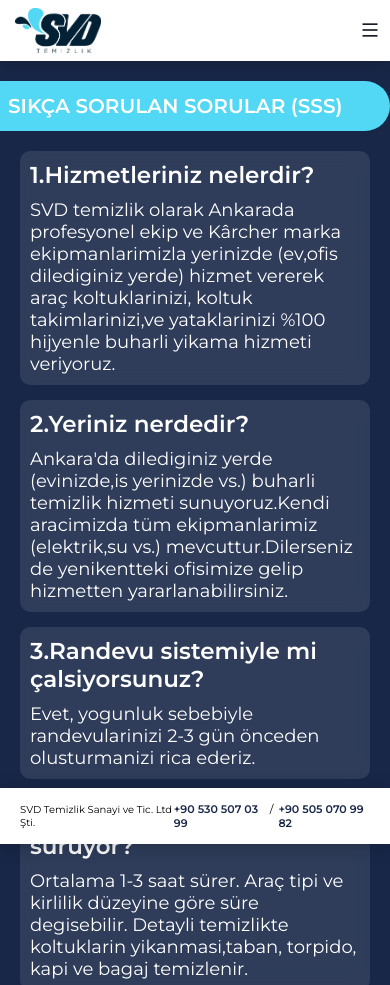
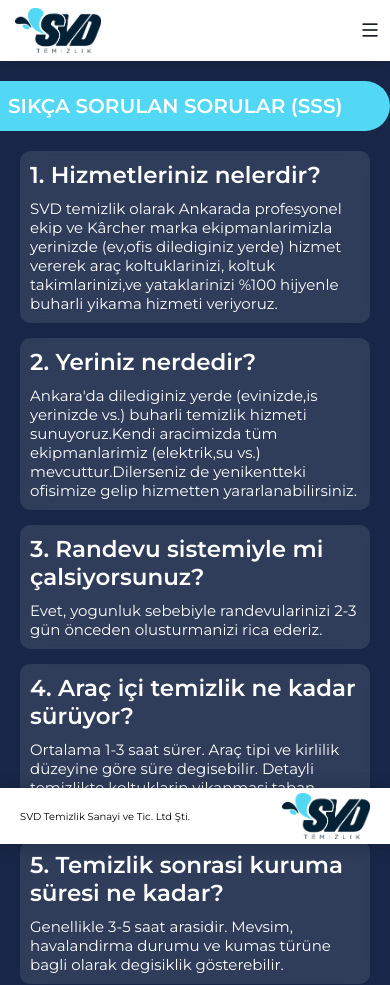
Before and after one commit to FURSOY/svdTemizlik, a plain HTML site: page sss.html in a window 390 px wide. Shown: the top 985 px of the page. Drawn offline with nearby package versions, Linux system fonts and the light colour scheme.

Commit message:
ui iyilişetirme

```diff
--- a/css/SSstyle.css
+++ b/css/SSstyle.css
@@ -45,7 +45,7 @@
 
     .Question p {
         color: white;
-        font-size: 18px;
+        font-size: 15px;
     }
 }
 
--- a/css/style.css
+++ b/css/style.css
@@ -293,11 +293,11 @@ footer {
     }
 
     .footerImg {
-        display: none;
+        display: block;
     }
 
     .footerNumberBox {
-        font-size: 11px;
+        display: none;
     }
 
     .header {
```
Also changed, not shown: sss.html (+4 -4 lines).
